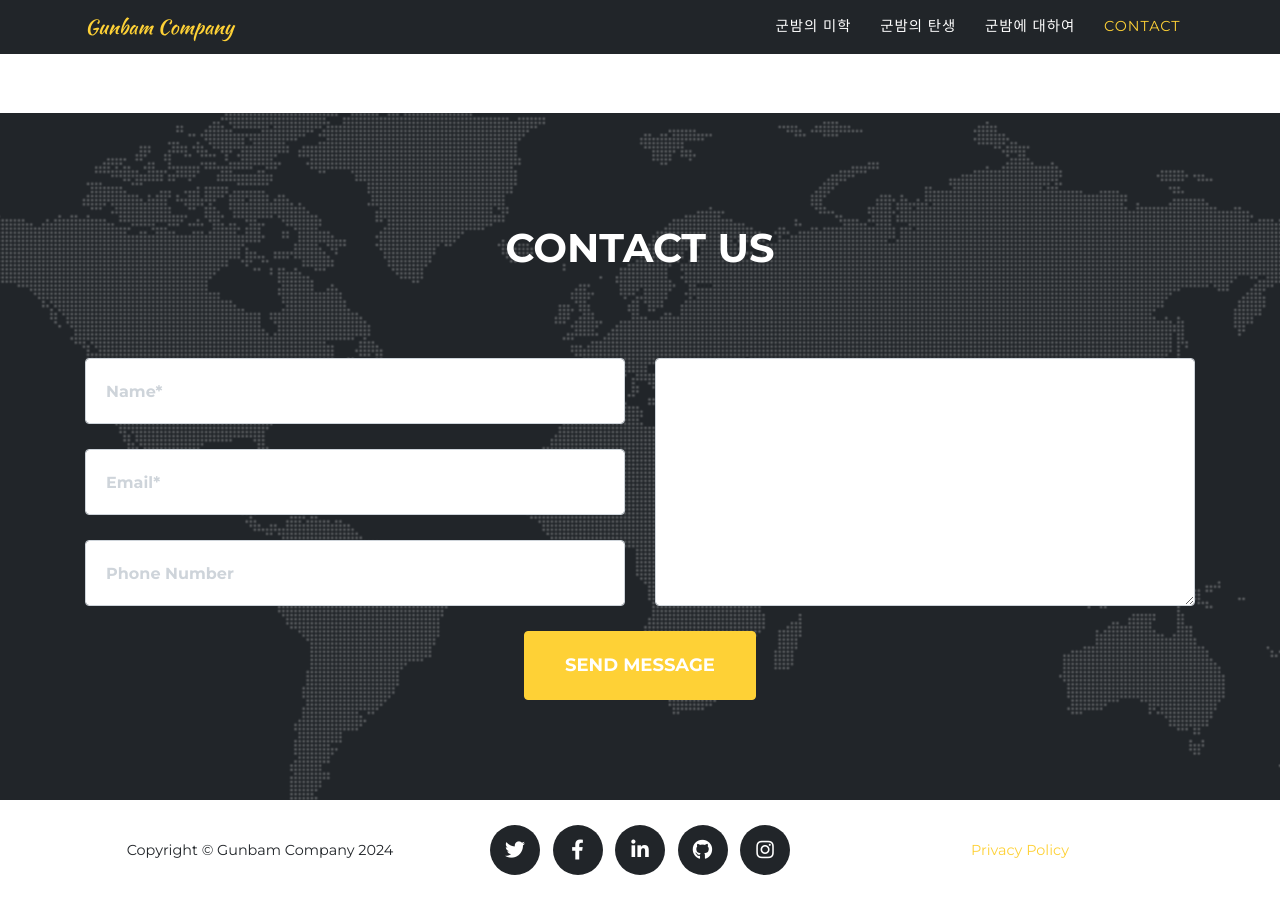
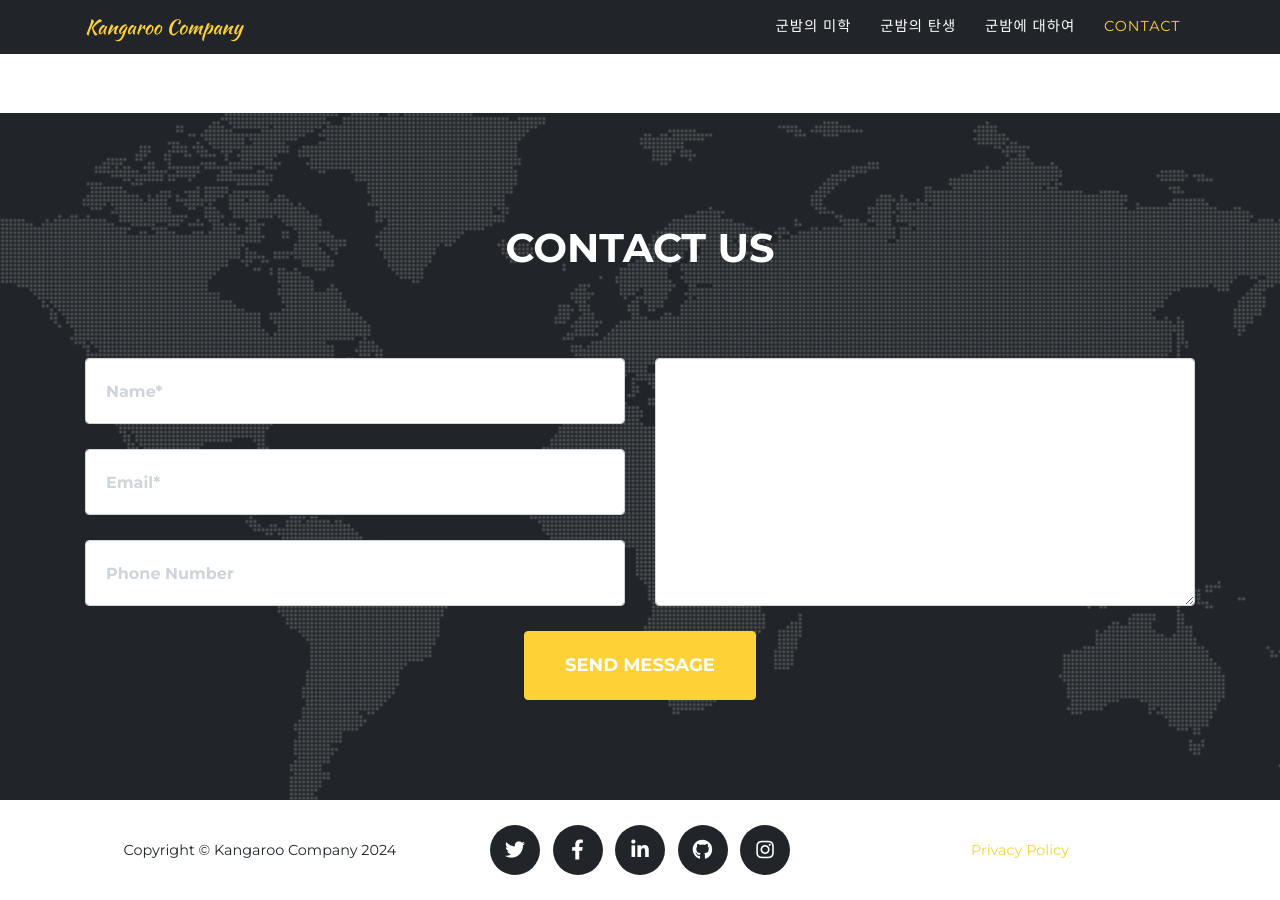
Before and after one commit to chungchun12/rimo, a Jekyll site: the page built from index.md, in a window 1280 px wide and 900 px high, scrolled down 2635 px. Built offline with Jekyll 4.4.1, drawn with Linux system fonts in a browser that asks for light colours; some web fonts are replaced.

Commit message:
Update _config.yml

```diff
--- a/_config.yml
+++ b/_config.yml
@@ -16,7 +16,7 @@ theme: jekyll-agency
 url    : "https://chungchun12.github.io"
 baseurl: "/chungchun12"
 
-title      : Gunbam Company
+title      : Kangaroo Company
 email      : bhban@kakao.com
 description: "캥거루를 사랑하는 사람 중에 나쁜 사람은 없어요"
 author     : 7월의 꿈
```
